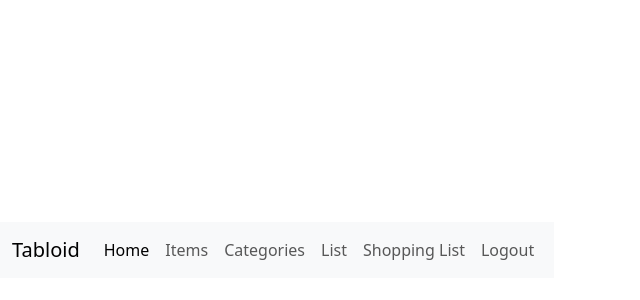
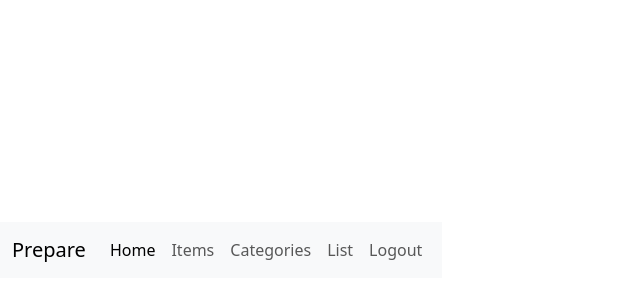
Before and after one commit to C-Red20/Prepare, a React (Vite) app in the folder Prepare/Prepare/client/prep/: page / in a window 1280 px wide. Shown: the part 150-450 px from the top of the page, without its empty margins (0-640 px from the left). Built offline with nearby package versions, Linux system fonts and the light colour scheme; sample sign-in values are in the browser's storage.

Commit message:
Correct things:

```diff
--- a/Prepare/Prepare/client/prep/src/components/Header.jsx
+++ b/Prepare/Prepare/client/prep/src/components/Header.jsx
@@ -24,7 +24,7 @@ export default function Header({ isLoggedIn, setIsLoggedIn }) {
     <div>
       <Navbar color="light" light expand="md">
         <NavbarBrand tag={RRNavLink} to="/">
-          Tabloid
+          Prepare
         </NavbarBrand>
         <NavbarToggler onClick={toggle} />
         <Collapse isOpen={isOpen} navbar>
@@ -43,9 +43,9 @@ export default function Header({ isLoggedIn, setIsLoggedIn }) {
                 <NavItem>
                   <NavLink tag={RRNavLink} to="/lists">List</NavLink>
                 </NavItem>
-                <NavItem>
+                {/* <NavItem>
                   <NavLink tag={RRNavLink} to="/shopping">Shopping List</NavLink>
-                </NavItem>
+                </NavItem> */}
               </>
             )}
           </Nav>
--- a/Prepare/Prepare/client/prep/src/components/Item/Item.jsx
+++ b/Prepare/Prepare/client/prep/src/components/Item/Item.jsx
@@ -11,7 +11,7 @@ export const Item = ({ item, categoryName }) => {
                 <Row className="align-items-center"> {/* Align items vertically centered */}
                     <Col xs="8"> {/* Column for item details */}
                         <strong>{item.name}</strong> {/* Display item name */}
-                        <span style={{ marginLeft: '10px' }}>(Category: {categoryName})</span> {/* Display category name */}
+                        <span style={{ marginLeft: '10px' }}>(Category: {item.category.name})</span> {/* Display category name */}
                     </Col>
                     <Col xs="4" className="text-end"> {/* Column for action buttons aligned to the right */}
                         <Link to={`/item/edit/${item.id}`}> {/* Link to edit item */}
--- a/Prepare/Prepare/client/prep/src/components/List/ListDetail.jsx
+++ b/Prepare/Prepare/client/prep/src/components/List/ListDetail.jsx
@@ -84,13 +84,13 @@ const ListDetail = () => {
                 {itemzzz.map(item => (
                     <div key={item.id} className="item-container">
                         <Item item={item} />
-                        <div>Amount:</div>
+                        {/* <div>Amount:</div>
                         <input
                             type="number"
                             value={item.amount}
                             onChange={(e) => handleAmountChange(item.id, e.target.value)}
-                        />
-                        <button onClick={() => handleDeleteItem(item.id)}>🗑️</button>
+                        /> */}
+                        {/* <button onClick={() => handleDeleteItem(item.id)}>🗑️</button> */}
                     </div>
                 ))}
             </div>
```
